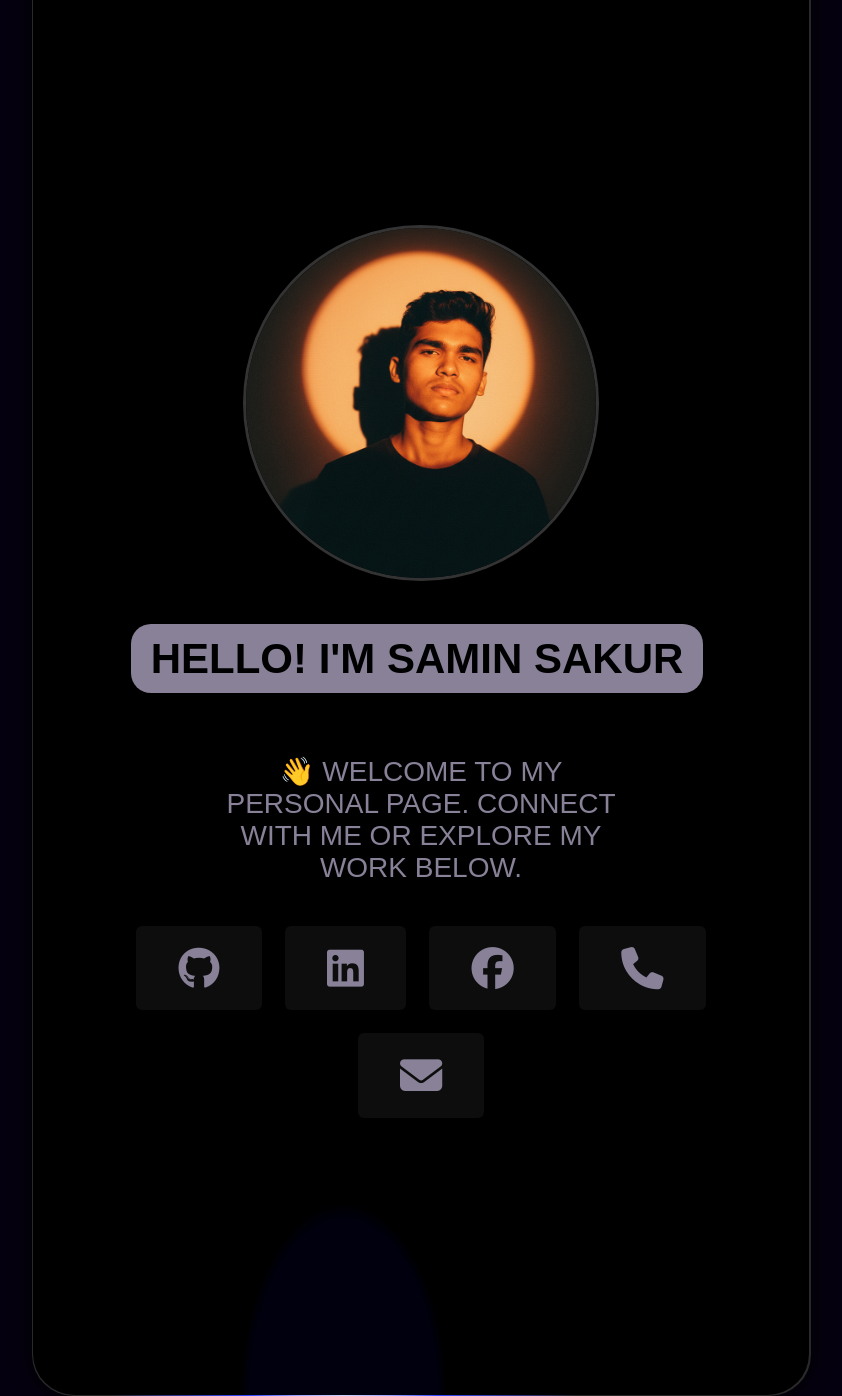
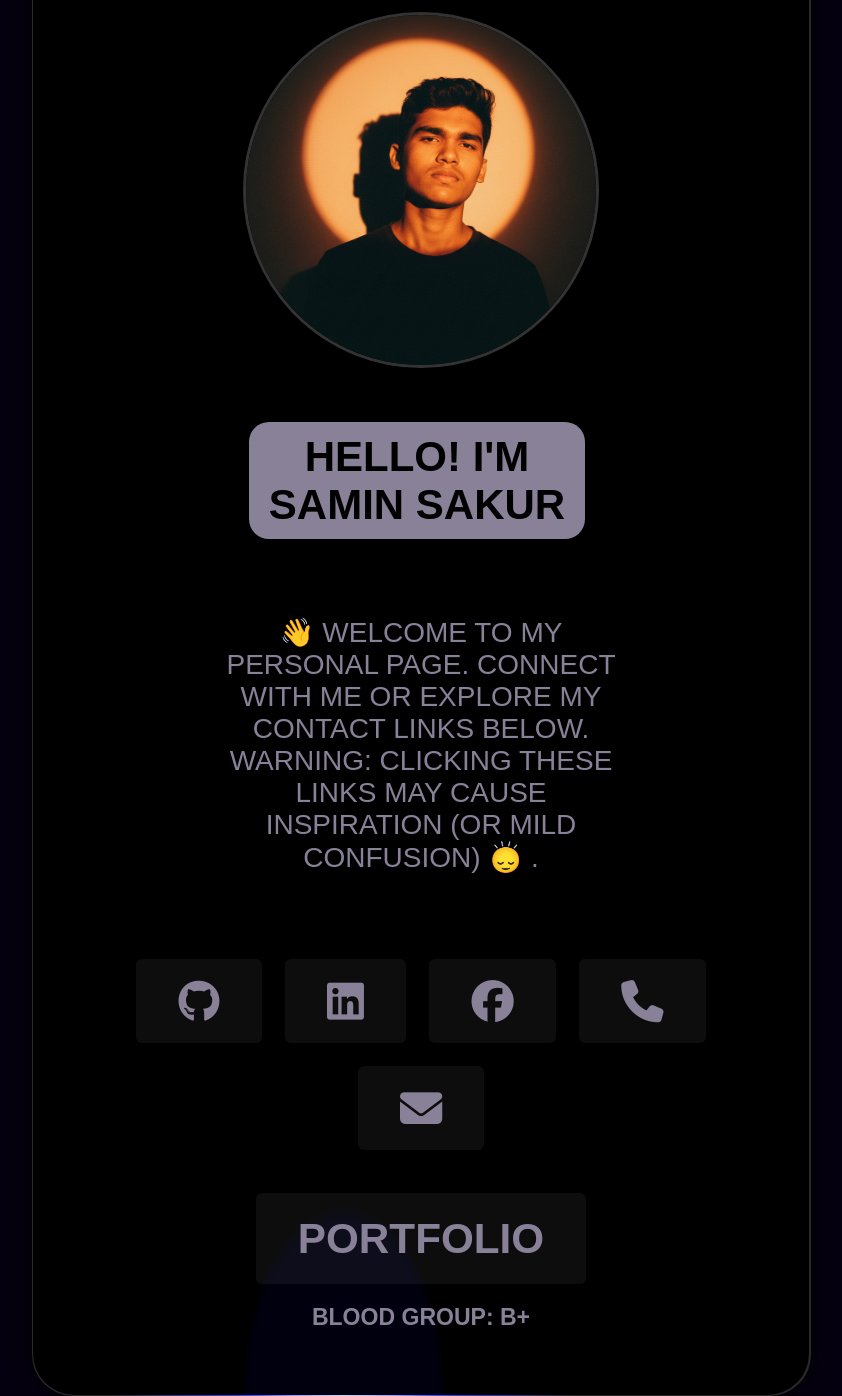
Before and after one commit to saminsakur/saminsakur.github.io, a PHP site: page /hello/index.html in a window 1280 px wide. Shown: the whole page, without its empty margins (219-1061 px from the left). Run offline with PHP 8.4, Linux system fonts and the light colour scheme; some web fonts are replaced.

Commit message:
high quality commit

```diff
--- a/hello/index.html
+++ b/hello/index.html
@@ -10,17 +10,20 @@
   <div class="container">
 
 <div class="profile-image">
-    <img src="me.png" alt="Samin Sakur">
-  </div>    <span class="greeting">Hello! I'm Samin Sakur</span>
-    <p class="intro">👋 Welcome to my personal page. Connect with me or explore my work below.</p>
+    <img src="./me.png" alt="Samin Sakur">
+  </div>    <span class="greeting">Hello! I'm <div class="'outlined-text">Samin Sakur</div></span>
+    <p class="intro">👋 Welcome to my personal page. Connect with me or explore my contact links below.
+      <br>Warning: clicking these links may cause inspiration (or mild confusion) 🙂‍↕️ .</p>
 
     <div class="social-links">
-      <a href="https://github.com/yourusername" target="_blank"><i class="fab fa-github"></i></a>
-      <a href="https://linkedin.com/in/yourusername" target="_blank"><i class="fab fa-linkedin"></i></a>
-      <a href="https://twitter.com/yourusername" target="_blank"><i class="fab fa-facebook"></i></a>
-      <a href="tel:+8801759420688" target="_blank"><i class="fa-solid fa-phone"></i></a>
-      <a href="mailto:saminsakur06@gmail.com" target="_blank"><i class="fa-solid fa-envelope"></i></a>
+      <a href="https://github.com/saminsakur" class="github" target="_blank"><i class="fab fa-github"></i></a>
+      <a href="https://linkedin.com/in/saminsakur" class="linkedin" target="_blank"><i class="fab fa-linkedin"></i></a>
+      <a href="https://facebook.com/saminsakur" class="facebook" target="_blank"><i class="fab fa-facebook"></i></a>
+      <a href="tel:+8801759420688" target="_blank" class="tel"><i class="fa-solid fa-phone"></i></a>
+      <a href="mailto:saminsakur06@gmail.com" target="_blank" class="mail"><i class="fa-solid fa-envelope"></i></a>
     </div>
+    <a class ='portfolio' target="_blank" href="https:/saminsakur.github.io">Portfolio</a>
+    <div style="margin-top: 20px;">Blood Group: B+</div>
 
   </div>
 
--- a/hello/style.css
+++ b/hello/style.css
@@ -331,6 +331,8 @@ body > div.card-layout .glow:after {
   padding-bottom: 8vh;
 }
 .container .greeting {
+        margin-top: auto;
+
   font-size: clamp(24px, 5vw, 42px);
   font-weight: 800;
   text-transform: uppercase;
@@ -340,6 +342,8 @@ body > div.card-layout .glow:after {
   padding-right:20px;
 }
 .container .intro {
+        margin-top: auto;
+
   font-size: clamp(16px, 3.5vw, 28px);
   font-weight: 400;
   color: var(--text-color);
@@ -348,6 +352,8 @@ body > div.card-layout .glow:after {
   padding: 0 1rem;
 }
 .container .social-links {
+        margin-top: auto;
+
   display: flex;
   gap: 1em;
   flex-wrap: wrap;
@@ -366,6 +372,32 @@ body > div.card-layout .glow:after {
 .container .social-links a:hover {
   background: rgba(255, 255, 255, 0.15);
   transform: scale(1.1);
+}
+
+.container .social-links a:hover i {
+  filter: drop-shadow(0 0 4px rgba(255, 255, 255, 0.6));
+}
+.container .social-links a.gihub:hover i{
+    color: #181717;
+    filter: drop-shadow(0 0 4px #181717);
+
+}
+.container .social-links a.linkedin:hover i{
+    color: #0A66C2;
+    filter: drop-shadow(0 0 4px #0A66C2);
+}
+.container .social-links a.facebook:hover i{
+    color: #1877F2;
+    filter: drop-shadow(0 0 4px #1877F2);
+
+}
+.container .social-links a.mail:hover i{
+    color: #D14836;
+    filter: drop-shadow(0 0 4px #D14836);
+}
+.container .social-links a.tel:hover i{
+    color: #1ed760;
+    filter: drop-shadow(0 0 4px #1ed760)
 }
 
 body > div > div {
@@ -394,6 +426,8 @@ body > div > div {
 }
 
 .profile-image {
+        margin-top: auto;
+
   /* avatar container takes full width but image is constrained */
   width: 100%;
   display: flex;
@@ -401,6 +435,7 @@ body > div > div {
   margin: 0.5em 0;
 }
 .profile-image img {
+
   object-fit: cover;
   width: clamp(120px, 55vw, 350px);
   height: auto;
@@ -408,8 +443,35 @@ body > div > div {
   border-radius: 50%;
   border: 3px solid rgba(255, 255, 255, 0.2);
   transition: transform 0.3s ease;
-  margin-bottom: 2rem;
+  /* margin-bottom: 2rem; */
+  margin-top: auto;
 }
 .profile-image img:hover {
   transform: scale(1.05);
 }
+
+.portfolio {
+    margin-top: auto;
+  color: var(--text-color);
+  text-decoration: none;
+  font-weight: 600;
+  padding: 0.5em 1em;
+  border-radius: 6px;
+  background: rgba(255, 255, 255, 0.05);
+  transition: background 0.3s ease, transform 0.2s ease;
+  font-size: clamp(16px, 3.3vw, 45px);
+}
+
+.portfolio:hover {
+  background: rgba(255, 255, 255, 0.15);
+  transform: scale(1.1);
+  filter: drop-shadow(0 0 4px rgba(255, 255, 255, 0.6));
+}
+.outlined-text {
+  color: transparent; /* Text color */
+  text-shadow:
+    2px 2px 0 black,
+   -2px 2px 0 black,
+    2px -2px 0 black,
+   -2px -2px 0 black; /* Shadows for all directions */
+}
```
